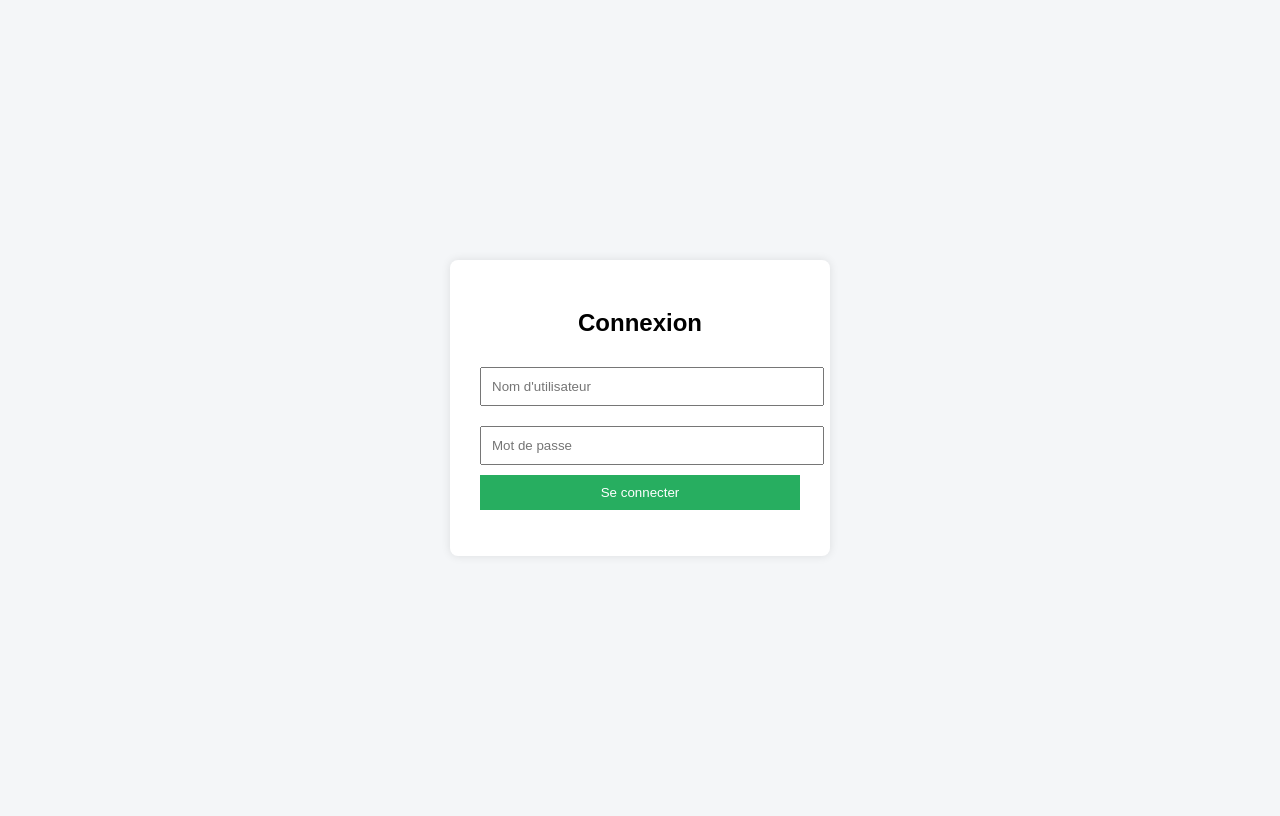
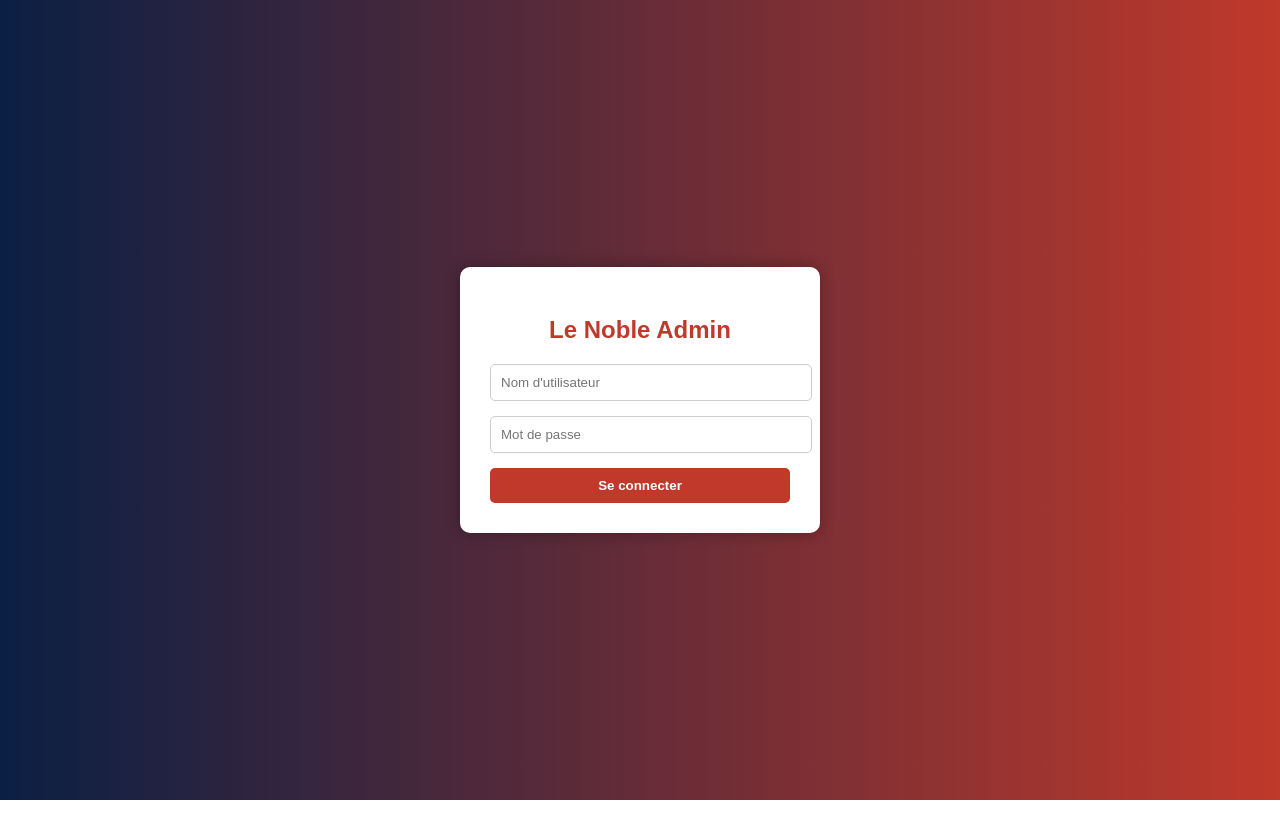
Before and after one commit to OF589/projet-restaurant-, a plain HTML site: page index.html in a window 1280 px wide. Drawn offline with Linux system fonts and the light colour scheme.

Commit message:
Update index.html

```diff
--- a/index.html
+++ b/index.html
@@ -2,67 +2,67 @@
 <html lang="fr">
 <head>
 <meta charset="UTF-8">
-    <title>Login - Gestion Restaurant</title>
+<meta name="viewport" content="width=device-width, initial-scale=1.0">
+<title>Login - Le Noble</title>
 <style>
   body {
+    margin:0;
     font-family: Arial, sans-serif;
-            background: #f4f6f8;
+    background: linear-gradient(to right, #0a1f44, #c0392b);
     display: flex;
     justify-content: center;
     align-items: center;
     height: 100vh;
+    color:#fff;
   }
-
-        .login-box {
-            background: white;
+  .login-container {
+    background:#fff;
+    color:#0a1f44;
     padding: 30px;
-            width: 320px;
-            border-radius: 8px;
-            box-shadow: 0 0 10px rgba(0,0,0,0.1);
+    border-radius:10px;
+    width: 300px;
+    box-shadow: 0 0 15px rgba(0,0,0,0.3);
   }
-
-        h2 {
-            text-align: center;
-            margin-bottom: 20px;
+  .login-container h2 {
+    text-align:center;
+    color:#c0392b;
+    margin-bottom:20px;
   }
-
   input {
-            width: 100%;
-            padding: 10px;
-            margin: 10px 0;
+    width:100%;
+    padding:10px;
+    margin-bottom:15px;
+    border-radius:5px;
+    border:1px solid #ccc;
   }
-
   button {
-            width: 100%;
-            padding: 10px;
-            background: #27ae60;
-            color: white;
-            border: none;
-            cursor: pointer;
+    width:100%;
+    padding:10px;
+    background-color:#c0392b;
+    color:#fff;
+    border:none;
+    border-radius:5px;
+    cursor:pointer;
+    font-weight:bold;
   }
-
   button:hover {
-            background: #1e8449;
+    background-color:#a83228;
   }
-
   .error {
-            color: red;
-            text-align: center;
+    color:red;
+    text-align:center;
+    margin-bottom:10px;
   }
 </style>
 </head>
 <body>
-
-<div class="login-box">
-    <h2>Connexion</h2>
-    <form onsubmit="login(event)">
-        <input type="text" id="username" placeholder="Nom d'utilisateur" required>
-        <input type="password" id="password" placeholder="Mot de passe" required>
-        <button type="submit">Se connecter</button>
-        <p class="error" id="errorMsg"></p>
-    </form>
+<div class="login-container">
+  <h2>Le Noble Admin</h2>
+  <div class="error" id="errorMsg"></div>
+  <input type="text" id="username" placeholder="Nom d'utilisateur">
+  <input type="password" id="password" placeholder="Mot de passe">
+  <button id="loginBtn">Se connecter</button>
 </div>
-
 <script src="login.js"></script>
 </body>
 </html>
```
Lines whose indentation alone changed are shown as unchanged.
